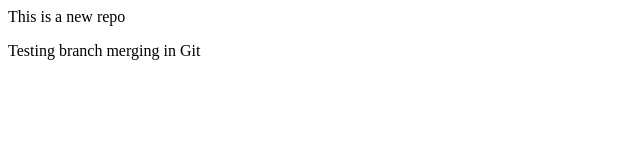
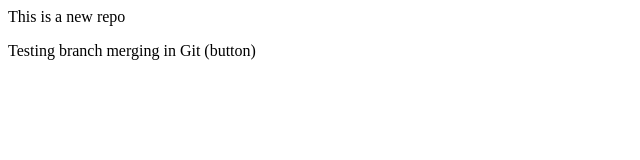
Before and after one commit to Vivek-Ya/localrepo, a plain HTML site: page index.html in a window 1280 px wide. Shown: the full height of the page, 0-640 px from the left. Drawn offline with Linux system fonts and the light colour scheme.

```diff
--- a/index.html
+++ b/index.html
@@ -1,2 +1,2 @@
 <p>This is a new repo</p>
-<p>Testing branch merging in Git</p>
+<p>Testing branch merging in Git (button)</p>
```
